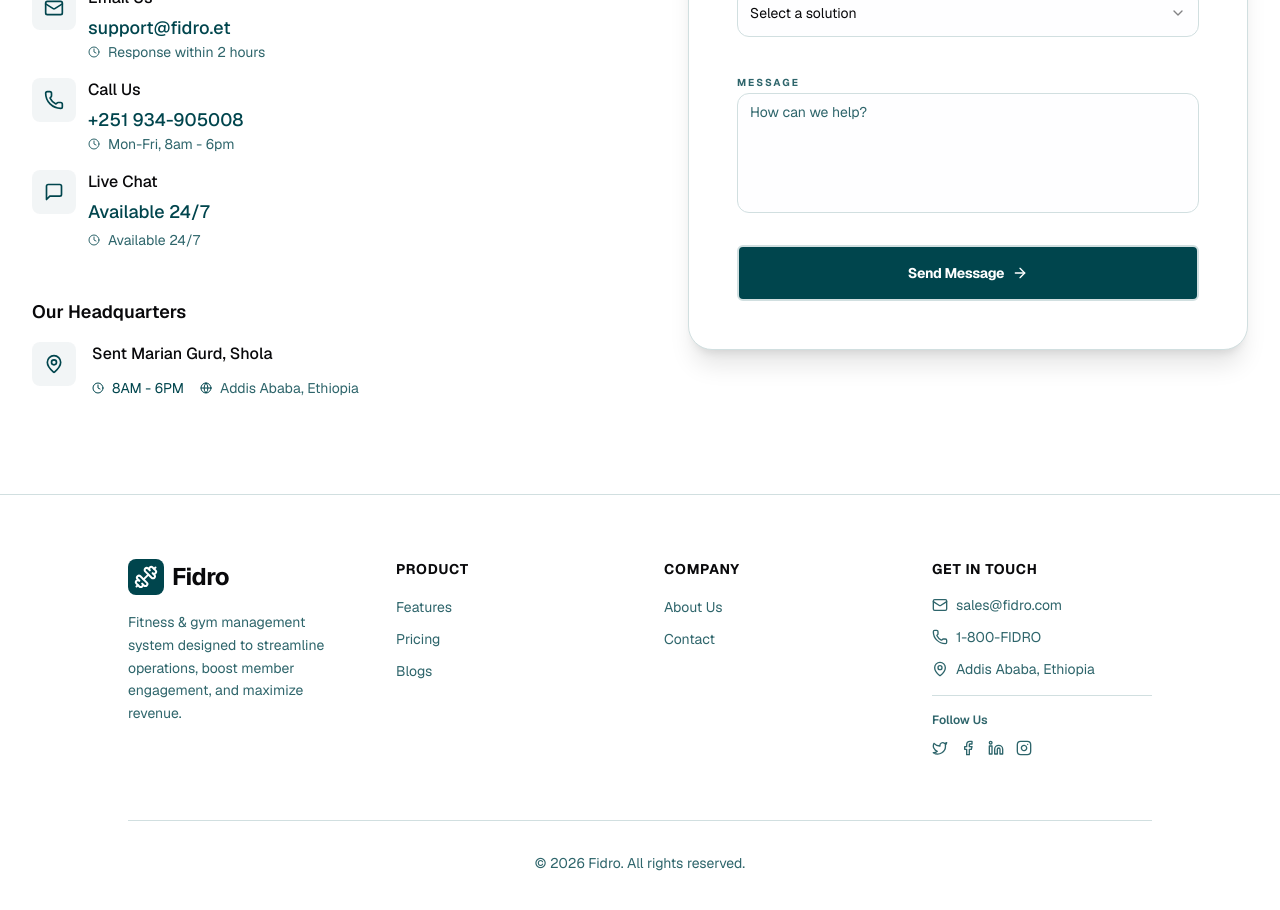
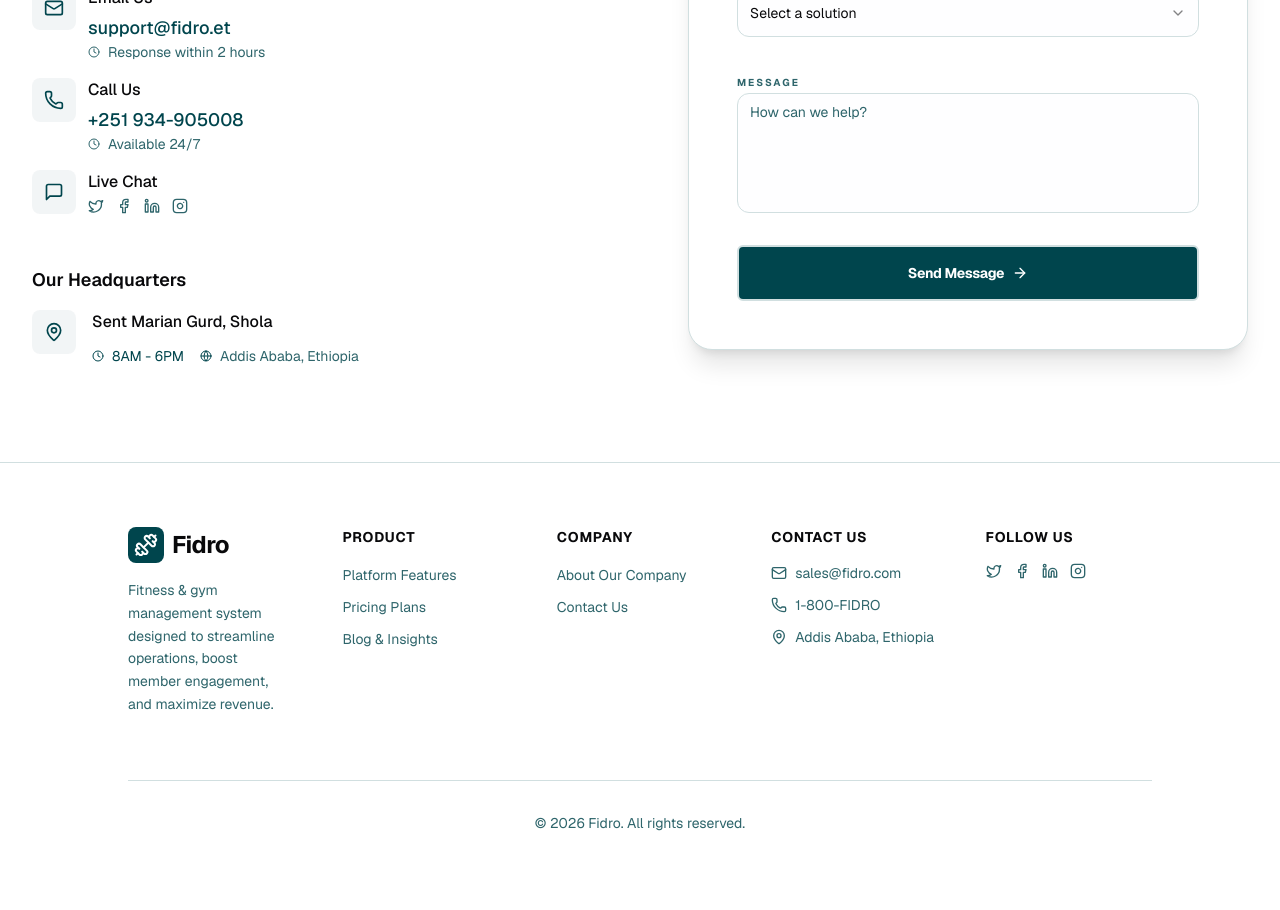
Before and after one commit to adgehbirhane/fidro, a Next.js app: page /contact in a window 1280 px wide. Shown: the part 560-1470 px from the top of the page. Built offline with nearby package versions, Linux system fonts and the light colour scheme.

Commit message:
code refactor

```diff
--- a/src/components/layout/Footer.tsx
+++ b/src/components/layout/Footer.tsx
@@ -1,11 +1,12 @@
 import Link from "next/link"
-import { Dumbbell, Mail, Phone, MapPin, Twitter, Facebook, Linkedin, Instagram } from "lucide-react"
+import { Dumbbell, Mail, Phone, MapPin } from "lucide-react"
+import SocialMedia from "../shared/social-media"
 
 export function Footer() {
   return (
     <footer className="bg-background border-t py-16 px-6 md:px-12 lg:px-24">
       <div className="container mx-auto">
-        <div className="grid grid-cols-1 md:grid-cols-4 gap-12">
+        <div className="grid grid-cols-1 md:grid-cols-5 gap-12">
           {/* Brand Section */}
           <div className="space-y-4">
             <Link href="/" className="flex items-center space-x-2">
@@ -34,7 +35,7 @@ export function Footer() {
                   href="/#features"
                   className="text-sm text-muted-foreground hover:text-primary transition-colors"
                 >
-                  Features
+                  Platform Features
                 </Link>
               </li>
               <li>
@@ -42,7 +43,7 @@ export function Footer() {
                   href="/#pricing"
                   className="text-sm text-muted-foreground hover:text-primary transition-colors"
                 >
-                  Pricing
+                  Pricing Plans
                 </Link>
               </li>
               <li>
@@ -50,7 +51,7 @@ export function Footer() {
                   href="/blogs"
                   className="text-sm text-muted-foreground hover:text-primary transition-colors"
                 >
-                  Blogs
+                  Blog & Insights
                 </Link>
               </li>
             </ul>
@@ -67,7 +68,7 @@ export function Footer() {
                   href="/#about"
                   className="text-sm text-muted-foreground hover:text-primary transition-colors"
                 >
-                  About Us
+                  About Our Company
                 </Link>
               </li>
               <li>
@@ -75,7 +76,7 @@ export function Footer() {
                   href="/contact"
                   className="text-sm text-muted-foreground hover:text-primary transition-colors"
                 >
-                  Contact
+                  Contact Us
                 </Link>
               </li>
             </ul>
@@ -84,7 +85,7 @@ export function Footer() {
           {/* Get in Touch Section */}
           <div className="space-y-4">
             <h4 className="text-sm font-bold uppercase tracking-wider text-foreground">
-              Get in Touch
+              Contact Us
             </h4>
             <div className="space-y-3">
               <a
@@ -103,52 +104,16 @@ export function Footer() {
                 <span>Addis Ababa, Ethiopia</span>
               </div>
             </div>
+          </div>
 
-            {/* Social Media Links */}
-            <div className="pt-4 border-t border-border/50">
-              <p className="text-xs font-semibold text-muted-foreground mb-3">Follow Us</p>
-              <div className="flex space-x-3">
-                <a
-                  href="https://twitter.com/fidro"
-                  target="_blank"
-                  rel="noopener noreferrer"
-                  className="text-muted-foreground hover:text-primary transition-colors"
-                  aria-label="Follow Fidro on Twitter"
-                >
-                  <Twitter className="h-4 w-4" />
-                </a>
-                <a
-                  href="https://facebook.com/fidro"
-                  target="_blank"
-                  rel="noopener noreferrer"
-                  className="text-muted-foreground hover:text-primary transition-colors"
-                  aria-label="Follow Fidro on Facebook"
-                >
-                  <Facebook className="h-4 w-4" />
-                </a>
-                <a
-                  href="https://linkedin.com/company/fidro"
-                  target="_blank"
-                  rel="noopener noreferrer"
-                  className="text-muted-foreground hover:text-primary transition-colors"
-                  aria-label="Follow Fidro on LinkedIn"
-                >
-                  <Linkedin className="h-4 w-4" />
-                </a>
-                <a
-                  href="https://instagram.com/fidro"
-                  target="_blank"
-                  rel="noopener noreferrer"
-                  className="text-muted-foreground hover:text-primary transition-colors"
-                  aria-label="Follow Fidro on Instagram"
-                >
-                  <Instagram className="h-4 w-4" />
-                </a>
-              </div>
-            </div>
+          {/* Social Media Section */}
+          <div className="space-y-4">
+            <h4 className="text-sm font-bold uppercase tracking-wider text-foreground">
+              Follow Us
+            </h4>
+            <SocialMedia />
           </div>
         </div>
-
         {/* Bottom Bar */}
         <div className="mt-16 pt-8 border-t flex flex-col md:flex-row items-center justify-center space-y-4 md:space-y-0">
           <p className="text-sm text-muted-foreground">
--- a/src/components/layout/Navbar.tsx
+++ b/src/components/layout/Navbar.tsx
@@ -68,6 +68,7 @@ export function Navbar() {
             ))}
             <Link href="/contact">
               <CustomButton
+                withArrow
                 size="sm"
                 variant={scrolled ? "default" : isLightPage ? "default" : "outline"}
                 className={cn(
--- /dev/null
+++ b/src/components/shared/social-media.tsx
@@ -0,0 +1,45 @@
+import React from 'react'
+import { Twitter, Facebook, Linkedin, Instagram } from 'lucide-react'
+
+export default function SocialMedia() {
+  return (
+      <div className="flex space-x-3">
+              <a
+                href="https://twitter.com/fidro"
+                target="_blank"
+                rel="noopener noreferrer"
+                className="text-muted-foreground hover:text-primary transition-colors"
+                aria-label="Follow Fidro on Twitter"
+              >
+                <Twitter className="h-4 w-4" />
+              </a>
+              <a
+                href="https://facebook.com/fidro"
+                target="_blank"
+                rel="noopener noreferrer"
+                className="text-muted-foreground hover:text-primary transition-colors"
+                aria-label="Follow Fidro on Facebook"
+              >
+                <Facebook className="h-4 w-4" />
+              </a>
+              <a
+                href="https://linkedin.com/company/fidro"
+                target="_blank"
+                rel="noopener noreferrer"
+                className="text-muted-foreground hover:text-primary transition-colors"
+                aria-label="Follow Fidro on LinkedIn"
+              >
+                <Linkedin className="h-4 w-4" />
+              </a>
+              <a
+                href="https://instagram.com/fidro"
+                target="_blank"
+                rel="noopener noreferrer"
+                className="text-muted-foreground hover:text-primary transition-colors"
+                aria-label="Follow Fidro on Instagram"
+              >
+                <Instagram className="h-4 w-4" />
+              </a>
+            </div>
+  )
+}
--- a/src/content/blogs.ts
+++ b/src/content/blogs.ts
@@ -37,7 +37,7 @@ export const blogPosts: BlogPost[] = [
     readTime: 8,
     date: "March 28, 2026",
     author: {
-      name: "Sarah Mitchell",
+      name: "B2H",
       avatar: "/blog/images/author-avatar.svg",
       role: "Operations Expert"
     },
@@ -111,14 +111,14 @@ export const blogPosts: BlogPost[] = [
   {
     slug: "boosting-member-retention-strategies",
     title: "Top 10 Strategies for Boosting Member Retention",
-    category: "Member Management",
+    category: "Member Mgt",
     featured: true,
     image: "/blog/images/boosting-member-retention.jpg",
     excerpt: "Retention is the new acquisition. Discover proven strategies that top-performing gyms use to keep members engaged, motivated, and loyal long-term. Transform your retention rates with these data-backed approaches.",
     readTime: 9,
     date: "March 21, 2026",
     author: {
-      name: "Michael Chen",
+      name: "B2H",
       avatar: "/blog/images/author-avatar.svg",
       role: "Member Retention Specialist"
     },
@@ -185,7 +185,7 @@ export const blogPosts: BlogPost[] = [
     readTime: 11,
     date: "March 14, 2026",
     author: {
-      name: "Dr. Alex Rivera",
+      name: "B2H",
       avatar: "/blog/images/author-avatar.svg",
       role: "Fitness Technology Analyst"
     },
--- a/src/sections/contact/ContactForm.tsx
+++ b/src/sections/contact/ContactForm.tsx
@@ -25,6 +25,7 @@ import {
   SelectValue,
 } from "@/components/ui/select"
 import { Textarea } from "@/components/ui/textarea"
+import SocialMedia from "@/components/shared/social-media"
 
 const formSchema = z.object({
   fullName: z.string().min(2, "Full name must be at least 2 characters"),
@@ -122,7 +123,7 @@ export function ContactForm() {
                     </a>
                     <p className="text-sm text-muted-foreground flex items-center gap-2">
                       <Clock className="h-3 w-3" />
-                      Mon-Fri, 8am - 6pm
+                      Available 24/7
                     </p>
                   </div>
                 </div>
@@ -133,11 +134,9 @@ export function ContactForm() {
                   </div>
                   <div className="min-w-0 flex-1">
                     <p className="font-medium text-foreground text-base mb-1">Live Chat</p>
-                    <p className="text-primary font-medium text-lg mb-1 break-words">{contactData.chat}</p>
-                    <p className="text-sm text-muted-foreground flex items-center gap-2">
-                      <Clock className="h-3 w-3" />
-                      Available 24/7
-                    </p>
+                    <div className="text-primary font-medium text-lg mb-1 break-words">
+                      <SocialMedia />
+                    </div>
                   </div>
                 </div>
               </div>
```
Also changed, not shown: 1 other file (tests, documents, lock files or other folders).
